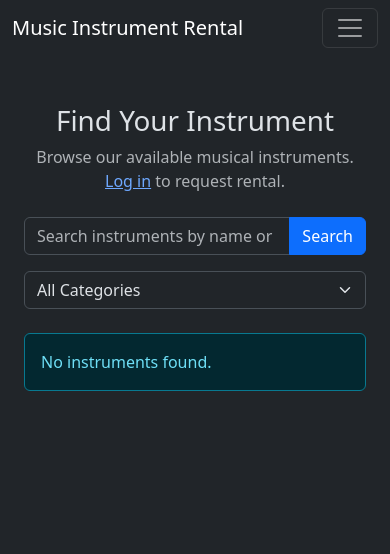
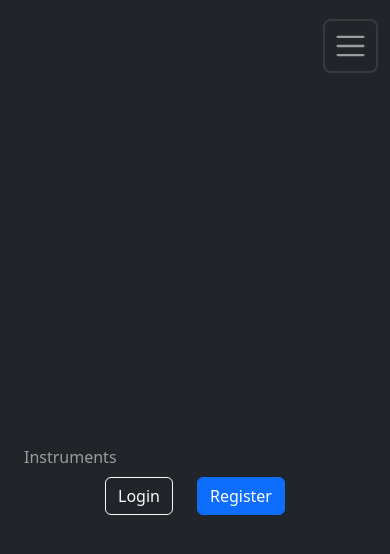
Before and after one commit to freckleyev/MusicInstrumentRental, a Symfony app: template templates/public/index.html.twig in a window 390 px wide. Shown: the top 554 px of the page. Run offline with Twig, Linux system fonts and the light colour scheme; the template is opened without the code that fills it, so the values that code supplies are empty; some libraries are stand-ins or nearby versions.

Commit message:
small issues fixed

```diff
--- a/public/styles/styles.css
+++ b/public/styles/styles.css
@@ -1,3 +1,13 @@
+/* styles.css */
+
+/* Remove default browser margins & horizontal overflow */
+html, body {
+    margin: 0 !important;
+    padding: 0 !important;
+    width: 100% !important;
+    overflow-x: hidden;
+}
+
 .card-hover {
     transition: transform 0.25s ease-in-out, box-shadow 0.25s ease-in-out !important;
 }
@@ -6,3 +16,33 @@
     transform: translateY(-8px) !important;
     box-shadow: 0 1rem 2rem rgba(0, 0, 0, 0.18) !important;
 }
+
+@media (max-width: 991.98px) {
+    /* Fullscreen overlay positioning */
+    .navbar-collapse.navbar-fullscreen {
+        position: fixed !important;
+        top: 0;
+        left: 0;
+        width: 100vw !important;
+        height: 100vh !important;
+        background-color: #212529 !important; /* Matches Bootstrap dark bg */
+        z-index: 1050;
+        display: flex;
+        flex-direction: column;
+        justify-content: center;
+        align-items: center;
+        padding: 2rem 1.5rem;
+        transition: all 0.3s ease-in-out;
+    }
+
+    /* Keep the close/hamburger button accessible above the menu */
+    .navbar-toggler {
+        position: relative;
+        z-index: 1060;
+    }
+
+    /* Prevent scrolling background page while menu is open */
+    body:has(.navbar-collapse.show) {
+        overflow: hidden !important;
+    }
+}
--- a/templates/base.html.twig
+++ b/templates/base.html.twig
@@ -15,19 +15,33 @@
 
     <body>
 
-        <nav class="navbar navbar-expand-lg navbar-dark bg-dark mb-4">
+        <nav class="navbar navbar-expand-lg navbar-dark bg-dark mb-4 mt-2">
 
             <div class="container">
 
-                <a
-                class="navbar-brand"
-                href="{{ path('app_public') }}"
-                >
-                Music Instrument Rental
+                <a class="navbar-brand py-0" href="{{ path('app_public') }}">
+                    <svg xmlns="http://www.w3.org/2000/svg" viewBox="0 0 340 60" width="260" height="60">
+                        <style>
+                        .text-main { font-family: 'Segoe UI', system-ui, sans-serif; font-weight: 800; font-size: 28px; fill: #ffffff; }
+                        .text-accent { font-family: 'Segoe UI', system-ui, sans-serif; font-weight: 800; font-size: 22px; fill: #0d6efd; }
+                        </style>
+
+                        <!-- Left text: INSTRU -->
+                        <text x="0" y="38" class="text-main">INSTRU</text>
+
+                        <!-- Shifted M (50% up) -->
+                        <text x="112" y="22" class="text-main">M</text>
+
+                        <!-- R directly underneath M -->
+                        <text x="114" y="48" class="text-main">R</text>
+
+                        <!-- Right text: ENTAL -->
+                        <text x="142" y="38" class="text-main">ENTAL</text>
+                    </svg>
                 </a>
 
             <button
-            class="navbar-toggler"
+                class="navbar-toggler p-2 border-2 rounded-3 fs-3"
                 type="button"
                 data-bs-toggle="collapse"
                 data-bs-target="#navbarContent"
@@ -35,13 +49,10 @@
                 aria-expanded="false"
                 aria-label="Toggle navigation"
             >
-            <span class="navbar-toggler-icon"></span>
+                <span class="navbar-toggler-icon" style="width: 1.5em; height: 1.5em;"></span>
             </button>
 
-        <div
-        class="collapse navbar-collapse"
-        id="navbarContent"
-        >
+        <div class="collapse navbar-collapse navbar-fullscreen mt-3 mt-lg-0" id="navbarContent">
 
         {# Navigation links #}
         <ul class="navbar-nav me-auto">
@@ -158,7 +169,7 @@
 
 </nav>
 
-<div class="container my-5">
+<div class="container-fluid container-md my-2 my-md-5 p-0 px-sm-3">
     {% block body %}
     {% endblock %}
 </div>
--- a/templates/dashboard/instruments/index.html.twig
+++ b/templates/dashboard/instruments/index.html.twig
@@ -18,7 +18,6 @@
                 <th>Name</th>
                 <th>Category</th>
                 <th>Condition</th>
-                <th style="width: 20%;">Description</th>
                 <th>Daily price</th>
                 <th>Available</th>
                 <th>show | edit | del</th>
@@ -32,7 +31,6 @@
                 <td>{{ instrument.name }}</td>
                 <td>{{ instrument.category.name }}</td>
                 <td>{{ instrument.instrumentCondition }}</td>
-                <td>{{ instrument.description }}</td>
                 <td>{{ instrument.dailyRentalPrice }}€</td>
                 <td>{{ instrument.isActive ? 'Yes' : 'No' }}</td>
                 <td>
--- a/templates/instrument/show.html.twig
+++ b/templates/instrument/show.html.twig
@@ -86,7 +86,7 @@
 
             <a
             href="{{ path('app_rental_request_new', {'id': instrument.id}) }}"
-            class="btn btn-primary btn-lg"
+            class="btn btn-primary"
             >
             Request Rental
         </a>
@@ -99,7 +99,7 @@
 
         <button
         type="button"
-        class="btn btn-secondary btn-lg"
+        class="btn btn-secondary"
         disabled
         >
         Not Available
--- a/templates/my_rentals/index.html.twig
+++ b/templates/my_rentals/index.html.twig
@@ -50,6 +50,7 @@
                     <div class="col-12 col-md-6 col-lg-4 mb-4">
                         <div class="card shadow border border-{{ styleColor }} card-hover">
                             <div class="card-body">
+                                <p class="card-text text-center text-{{ styleColor }} mb-1">Request #{{rental.id}}</p>
                                 <h4 class="card-title text-center mb-1">
                                     {{ rental.instrument.name }}
                                 </h4>
--- a/templates/public/index.html.twig
+++ b/templates/public/index.html.twig
@@ -5,8 +5,6 @@
 {% endblock %}
 
 {% block body %}
-
-    <div class="container">
 
         {# PAGE TITLE #}
         <div class="text-center mb-4">
@@ -86,10 +84,10 @@
 
 
     {# INSTRUMENT CARDS #}
-    <div class="row" data-masonry='{"percentPosition": true}'>
+    <div class="row g-2 g-md-4" data-masonry='{"percentPosition": true}'>
 
         {% for instrument in instruments %}
-            <div class="col-12 col-sm-6 col-lg-3 mb-4">
+            <div class="col-12 col-sm-6 col-lg-3 mb-3">
                 <div class="card shadow overflow-hidden card-hover">
                     {# IMAGE #}
                     <div class="bg-light w-100">
@@ -97,11 +95,11 @@
                         <img
                         src="{{ asset('images/instruments/' ~ instrument.image) }}"
                         alt="{{ instrument.name }}"
-                        class="w-100 h-100"
-                        style="object-fit: contain;"
+                        class="w-100 h-auto d-block"
+                        style="object-fit: cover; max-height: 350px;"
                         >
                     {% else %}
-                        <div class="d-flex align-items-center justify-content-center h-100">
+                        <div class="d-flex align-items-center justify-content-center py-5">
                             <span class="text-muted">No image available</span>
                         </div>
                     {% endif %}
@@ -109,7 +107,7 @@
 
 
                 {# CARD CONTENT #}
-                <div class="card-body d-flex flex-column">
+                <div class="card-body p-3">
 
                     <h5 class="card-title">
                         {{ instrument.name }}
@@ -198,6 +196,4 @@
 
     </div>
 
-    </div>
-
 {% endblock %}
```
Also changed, not shown: 4 other files. Lines whose indentation alone changed are shown as unchanged.
